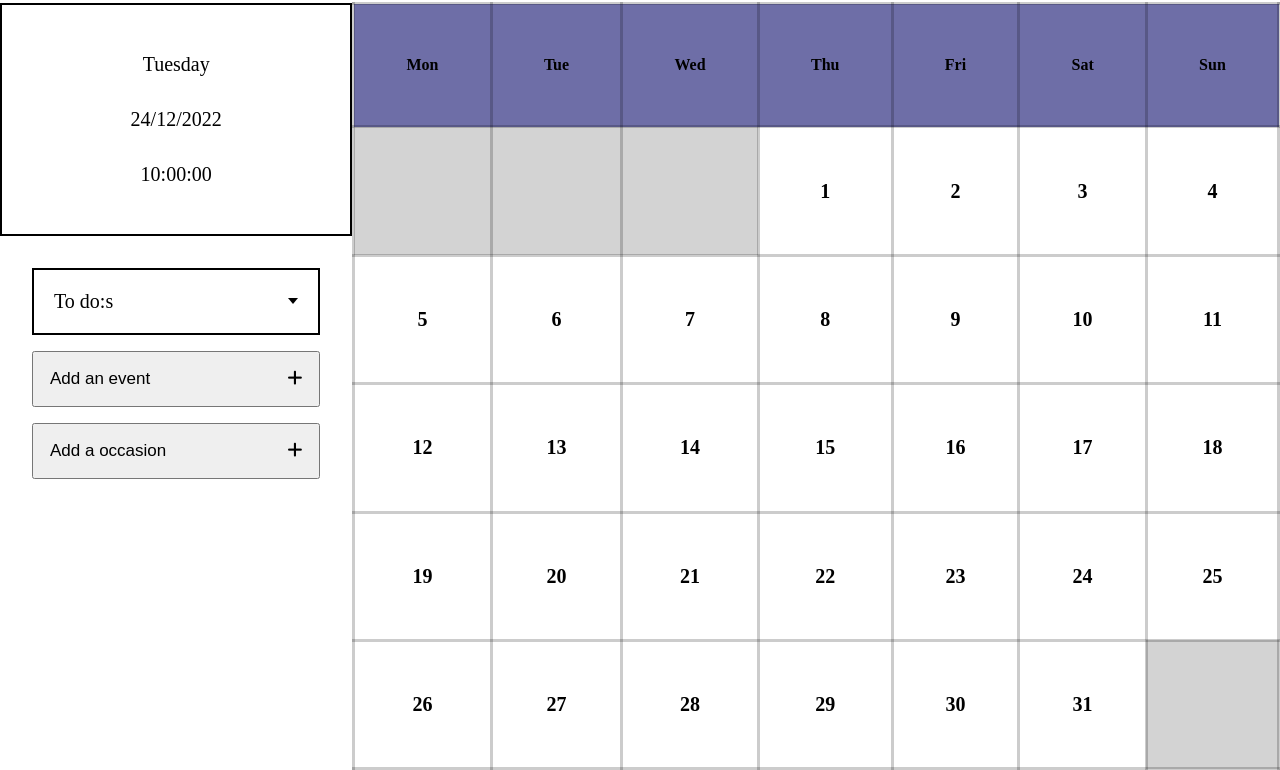
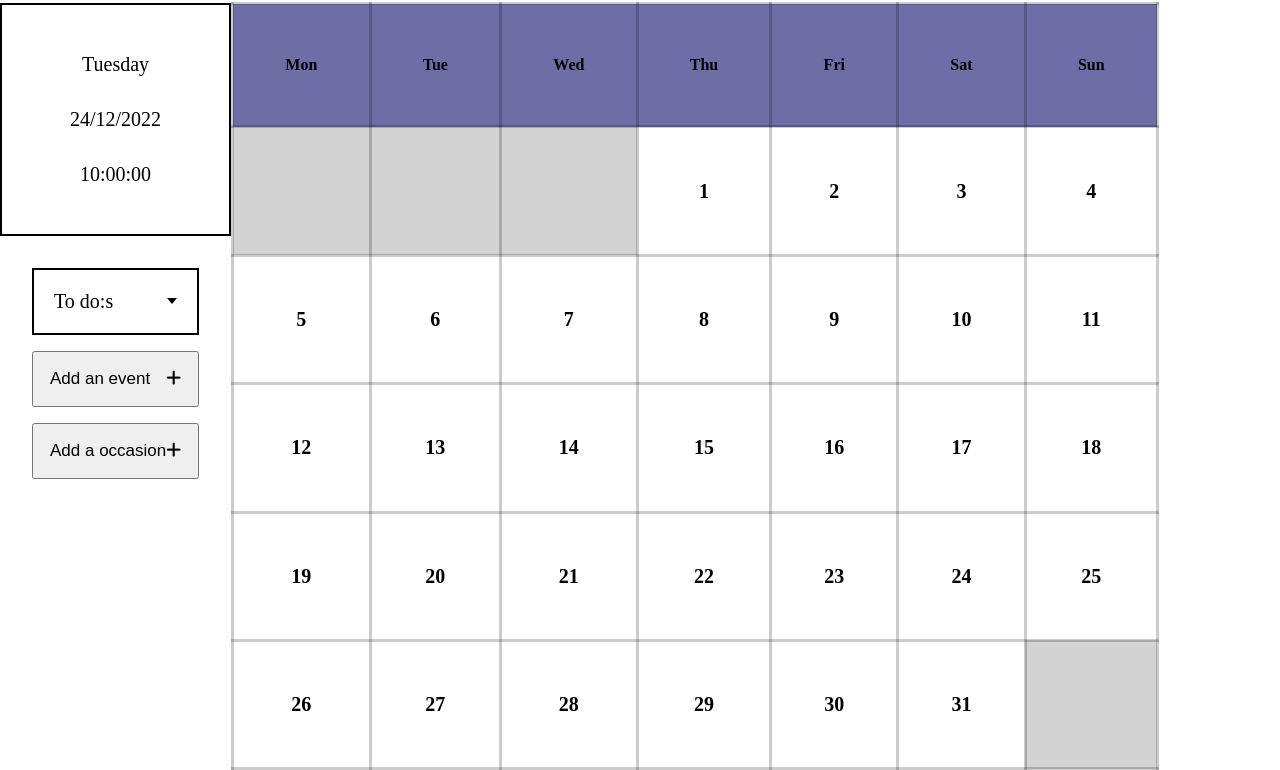
Before and after one commit to mergimshalaa/kalenderverktyg-med-javascript-mergim-lucas-parham, a website: page public/index.html in a window 1280 px wide. Shown: the part 103-873 px from the top of the page. Drawn offline with Linux system fonts and the light colour scheme.

Commit message:
tweaks
Co-authored-by: lauax <lauax@users.noreply.github.com>
Co-authored-by: Mergim Shala <mergim.shala@medieinstitutet.se>

```diff
--- a/public/index.html
+++ b/public/index.html
@@ -29,8 +29,8 @@
       </div>
     </header>
 
-    <div>
-      <aside data-cy="todo-list">
+    <div id="main-yta">
+    <aside data-cy="todo-list">
 
           <div class="TimeAndDateDisplay">
             <p class="day">Tuesday</p>
@@ -62,9 +62,10 @@
               <i class="fa-solid fa-plus"></i>
             </button>
           </div>
-      </aside>
+    </aside>
 
-      <main class="calendar" data-cy="calendar-body">
+
+    <main class="calendar" data-cy="calendar-body">
         <table>
           <thead>
             <tr>
@@ -131,7 +132,8 @@
           </tr>
         </tbody>
       </table>
-    </main>
-  </div>
+  </main>
+</div>
+
 </body>
 </html>
--- a/public/main.css
+++ b/public/main.css
@@ -3,7 +3,9 @@
     padding: 0;
     box-sizing: border-box;
 }
-
+body{
+    height: 100vh;
+}
 /* Reuseables*/
 .displayBlock {
     display: block !important;
@@ -13,10 +15,6 @@
     display: Flex;
 }
 /* =============== */
-
-body div {
-    display: flex;
-}
 
 header {
     display: flex;
@@ -44,7 +42,8 @@ header {
 }
 
 aside {
-    width: 30%;
+    display: inline-flex;
+    flex-direction: column
 }
 
 .TimeAndDateDisplay {
@@ -114,7 +113,10 @@ aside {
 }
 
 /* --------------------------CALENDER--------------------*/
-.calendar{
+main {
+    display: inline;
+}
+.calendar {
     display: flex;
     justify-content: center;
 }
@@ -123,7 +125,6 @@ table {
     background: white;
     color: black;
     border: solid rgba(0, 0, 0, .2);
-    border-spacing: 10px;
     text-align: center;
 }
 
@@ -149,3 +150,9 @@ td {
 .box {
     background-color: lightgray;
 }
+
+#main-yta{
+    display:flex;
+    width: 100%;
+
+}
```
